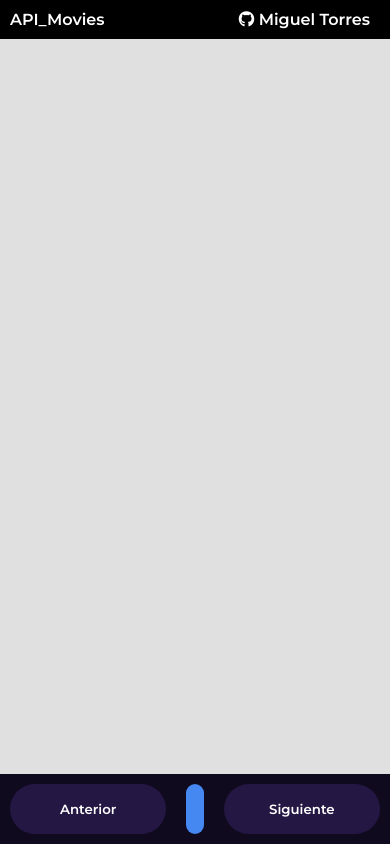
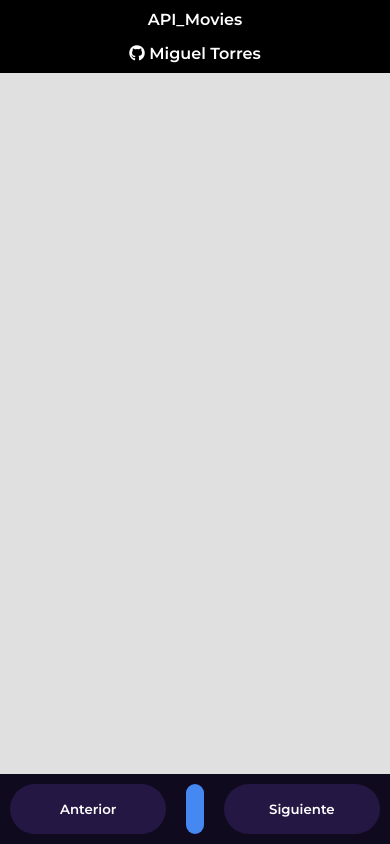
Before and after one commit to MiguelToC/API_Movies, a plain HTML site: page index.html in a window 390 px wide. Drawn offline with Linux system fonts and the light colour scheme; no server answers.

Commit message:
Second Commit

```diff
--- a/index.html
+++ b/index.html
@@ -10,6 +10,24 @@
 	<link rel="stylesheet" href="estilos.css">
 	<title>Sitio de peliculas</title>
 </head>
+<style>
+	/* Responsive styles */
+	/* For screens smaller than 768px (such as phones) */
+	@media (max-width: 768px) {
+		.navbar-container {
+			display: flex;
+			flex-direction: column;
+			align-items: center;
+		}
+
+		.nav-links {
+			margin-top: 15px;
+		}
+		#paginaActual{
+			font-size: 14px;
+		}
+	}
+</style>
 <body>
 	<nav>
     <div class="navbar-container">
```
